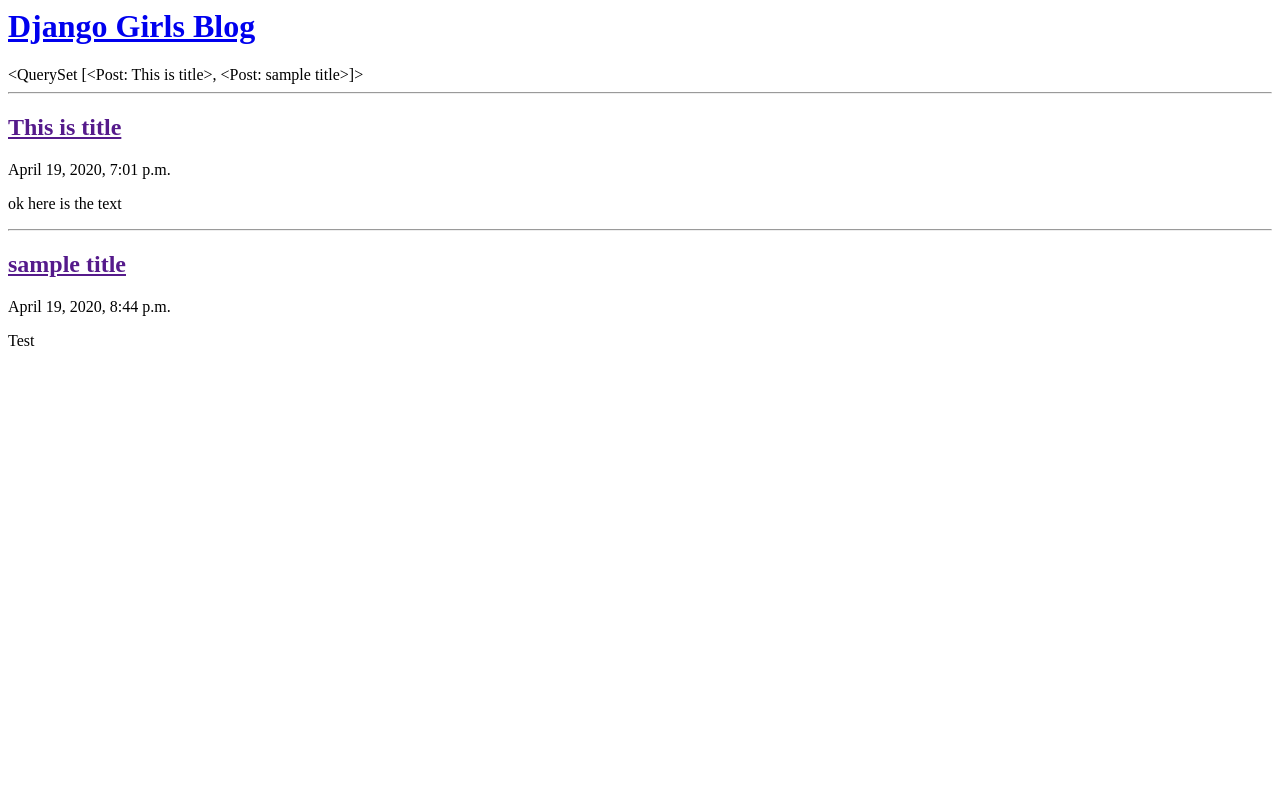
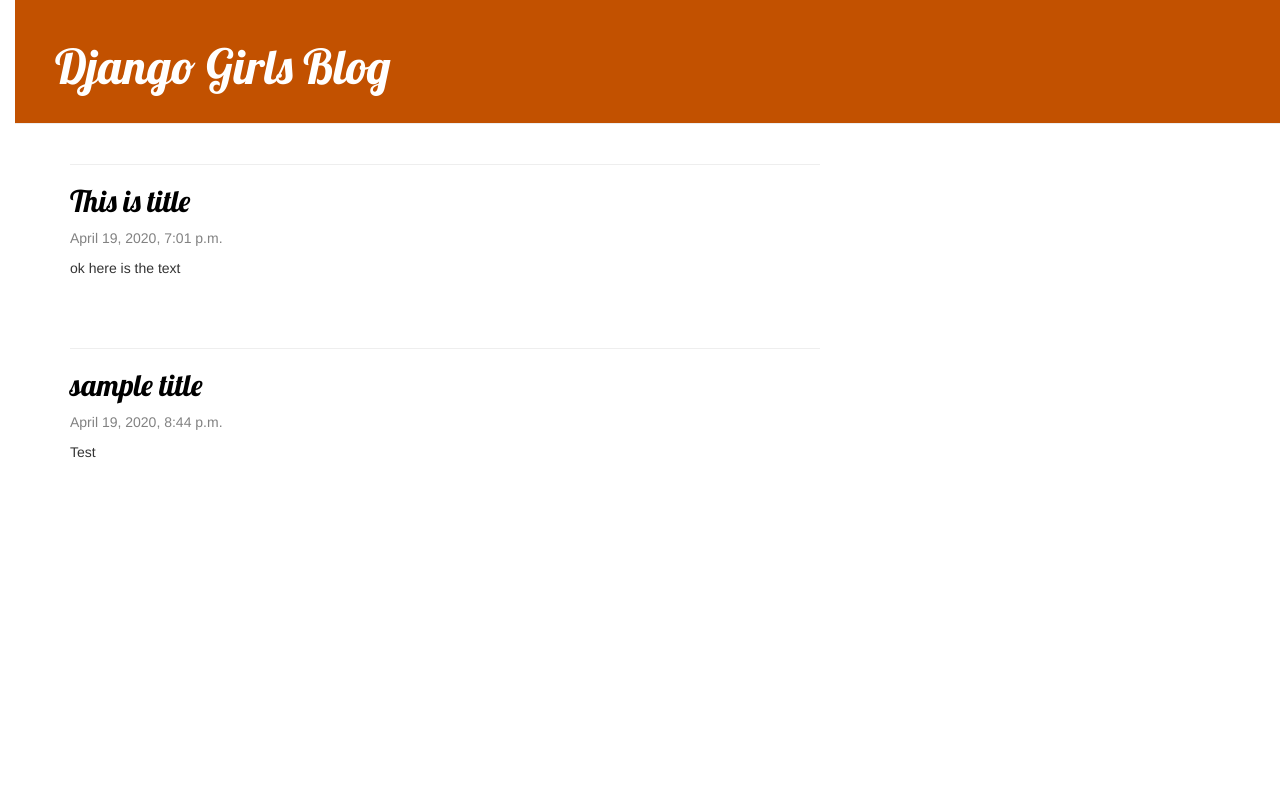
Before and after one commit to felonardo/djangoGirls, a Django app: page / in a window 1280 px wide. Run offline with Django 3.2, Linux system fonts and the light colour scheme; data comes from the database, SQL or seed files in the repository; some libraries are stand-ins or nearby versions.

Commit message:
add post detail page

```diff
--- /dev/null
+++ b/blog/static/css/blog.css
@@ -0,0 +1,53 @@
+h1 a, h2 a {
+    color: #C25100;
+    font-family: 'Lobster';
+}
+body {
+    padding-left: 15px;
+}
+.page-header {
+    background-color: #C25100;
+    margin-top: 0;
+    padding: 20px 20px 20px 40px;
+}
+
+.page-header h1, .page-header h1 a, .page-header h1 a:visited, .page-header h1 a:active {
+    color: #ffffff;
+    font-size: 36pt;
+    text-decoration: none;
+}
+
+.content {
+    margin-left: 40px;
+}
+
+h1, h2, h3, h4 {
+    font-family: 'Lobster', cursive;
+}
+
+.date {
+    color: #828282;
+}
+
+.save {
+    float: right;
+}
+
+.post-form textarea, .post-form input {
+    width: 100%;
+}
+
+.top-menu, .top-menu:hover, .top-menu:visited {
+    color: #ffffff;
+    float: right;
+    font-size: 26pt;
+    margin-right: 20px;
+}
+
+.post {
+    margin-bottom: 70px;
+}
+
+.post h2 a, .post h2 a:visited {
+    color: #000000;
+}
--- /dev/null
+++ b/blog/templates/blog/base.html
@@ -0,0 +1,23 @@
+{% load static %}
+<html>
+    <head>
+        <title>Django Girls blog</title>
+        <link rel="stylesheet" href="//maxcdn.bootstrapcdn.com/bootstrap/3.2.0/css/bootstrap.min.css">
+        <link rel="stylesheet" href="//maxcdn.bootstrapcdn.com/bootstrap/3.2.0/css/bootstrap-theme.min.css">
+        <link href='//fonts.googleapis.com/css?family=Lobster&subset=latin,latin-ext' rel='stylesheet' type='text/css'>
+        <link rel="stylesheet" href="{% static 'css/blog.css' %}">
+    </head>
+ <body>
+    <div class="page-header">
+        <h1><a href="/">Django Girls Blog</a></h1>
+    </div>
+    <div class="content container">
+        <div class="row">
+            <div class="col-md-8">
+            {% block content %}
+            {% endblock %}
+            </div>
+        </div>
+    </div>
+</body>
+</html>
--- a/blog/templates/blog/post_list.html
+++ b/blog/templates/blog/post_list.html
@@ -1,33 +1,15 @@
-<html>
-    <head>
-        <title>Django Girls blog</title>
-    </head>
-    <body>
-        <div>
-            <h1><a href="/">Django Girls Blog</a></h1>
-        </div>
+{% extends 'blog/base.html' %}
 
-        {{posts}}
+{% block content %}
 
-        {% for post in posts%}
-            <div>
+            {% for post in posts %}
+                <div class="post">
                 <hr>
-                <h2><a href="">{{post.title}}</a></h2>
+                <h2><a href="{% url 'post_detail' pk=post.pk %}">{{post.title}}</a></h2>
+                <div class="date">
                 <p>{{post.published_date}}</p>
-                <p>{{post.text}}</p>
+                </div>
+                <p>{{ post.text|linebreaksbr }}</p>
             </div>
         {% endfor %}
-
-        {% comment %} <div>
-            <p>published: 14.06.2014, 12:14</p>
-            <h2><a href="">My first post</a></h2>
-            <p>Aenean eu leo quam. Pellentesque ornare sem lacinia quam venenatis vestibulum. Donec id elit non mi porta gravida at eget metus. Fusce dapibus, tellus ac cursus commodo, tortor mauris condimentum nibh, ut fermentum massa justo sit amet risus.</p>
-        </div> {% endcomment %}
-
-        {% comment %} <div>
-            <p>published: 14.06.2014, 12:14</p>
-            <h2><a href="">My second post</a></h2>
-            <p>Aenean eu leo quam. Pellentesque ornare sem lacinia quam venenatis vestibulum. Donec id elit non mi porta gravida at eget metus. Fusce dapibus, tellus ac cursus commodo, tortor mauris condimentum nibh, ut f.</p>
-        </div> {% endcomment %}
-    </body>
-</html>
+{% endblock content %}
--- a/blog/urls.py
+++ b/blog/urls.py
@@ -3,4 +3,5 @@ from . import views
 
 urlpatterns = [
     path('', views.post_list, name='post_list'),
+    path('post/<int:pk>/', views.post_detail, name='post_detail'),
 ]
--- a/blog/views.py
+++ b/blog/views.py
@@ -1,4 +1,4 @@
-from django.shortcuts import render
+from django.shortcuts import render, get_object_or_404
 from .models import Post
 from django.utils import timezone
 
@@ -6,3 +6,7 @@ from django.utils import timezone
 def post_list(request):
     posts=Post.objects.filter(published_date__lte=timezone.now()).order_by('published_date')
     return render(request, 'blog/post_list.html', {'posts':posts})
+
+def post_detail(request, pk):
+    post=get_object_or_404(Post, pk=pk)
+    return render(request,'blog/post_detail.html', {'post':post})
```
Also changed, not shown: blog/templates/blog/post_detail.html (added, +13 -0 lines).
